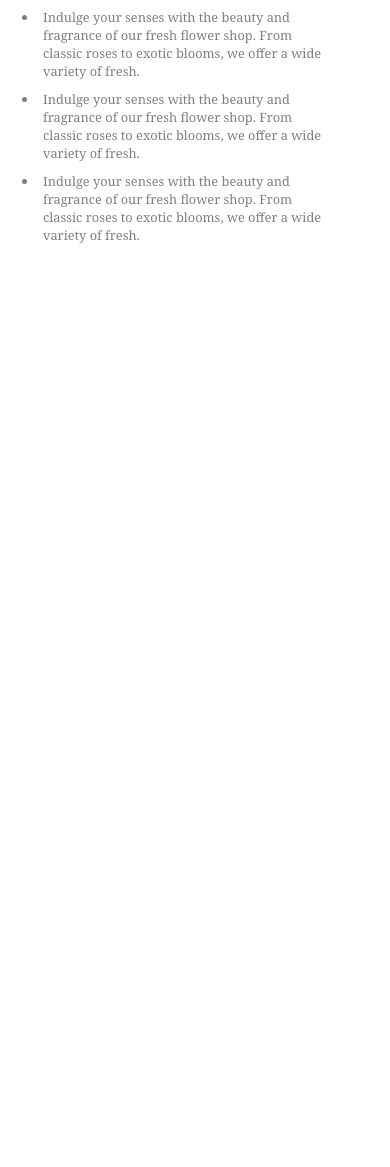
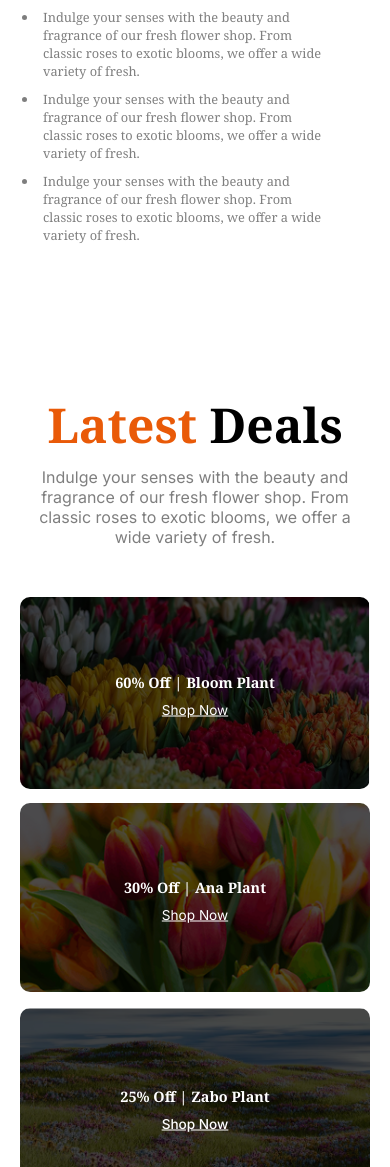
Before and after one commit to argolamrasul01/Responsive-Webpage, a plain HTML site: page index.html in a window 390 px wide. Shown: the part 2773-3940 px from the top of the page. Before the commit the page ends 3022 px from the top, so only its background shows below. Drawn offline with Linux system fonts and the light colour scheme.

Commit message:
made a complete responsive deal card section

```diff
--- a/index.html
+++ b/index.html
@@ -106,6 +106,42 @@
                 </ul>
             </div>
         </section>
+
+        <section class="latest-deal">
+          <div class="latest-text">
+            <h2 class="text-secondary"><span class="col-secondary">Latest </span>Deals</h2>
+            <p class="col-sub">Indulge your senses with the beauty and fragrance of our fresh flower shop. From classic roses to exotic blooms, we offer a wide variety of fresh.</p>
+          </div>
+
+          <div class="latest-img">
+            <div class="card">
+              <div class="deal-card">
+                <img src="assets/deal-bloom.png" alt="Bloom plant" />
+                <div class="text-overlay">
+                  <p class="text-secondary">60% Off | Bloom Plant</p>
+                  <a href="#" class="card-text-shop">Shop Now</a>
+                </div>
+              </div>
+
+              <div class="deal-card card-small">
+                <img src="assets/deal-ana.png" alt="Ana plant" />
+                <div class="text-overlay">
+                  <p class="text-secondary">30% Off | Ana Plant</p>
+                  <a href="#" class="card-text-shop">Shop Now</a>
+                </div>
+              </div>
+            </div>
+
+            <div class="deal-card">
+              <img src="assets/deal-zabo.png" alt="Zabo plant" />
+              <div class="text-overlay-large">
+                <p class="card-text-large text-secondary">25% Off | Zabo Plant</p>
+                <a href="#" class="card-text-shop">Shop Now</a>
+              </div>
+            </div>
+          </div>
+        </section>
+
     </main>
     <footer>
 
--- a/style.css
+++ b/style.css
@@ -75,6 +75,9 @@ img.responsive-image {
 .btn-primary:hover{
     background-color: #8987A1;
 }
+
+
+
 /* Navbar related style */
 .navbar{
     justify-content: space-between;
@@ -179,13 +182,100 @@ img.responsive-image {
     padding: 5px;
 }
 
+.img-flower{
+    position: relative;
+}
+
 .trusted{
-    position: relative;
-    width: 286px;
-    top: -750px;
+    position: absolute;
+    max-width: 286px;
+    top: -150px;
     left: 350px;
     z-index: 1;
 }
+
+/* Card Section */
+
+.latest-img {
+  display: flex;
+  margin-right: 150px;
+  margin-left: 150px;
+}
+
+.latest-text {
+  text-align: center;
+}
+
+.latest-text h2 {
+  font-size: 3rem;
+  font-weight: 700;
+}
+
+.card {
+  margin-right: 28px;
+}
+
+.latest-text p {
+  font-size: 1.2rem;
+  margin: 16px 276px 100px;
+}
+
+.deal-card {
+  position: relative;
+}
+
+.deal-card img {
+  width: 100%;
+  height: auto;
+  filter: brightness(50%);
+  border-radius: 10px;
+}
+
+.card-small {
+  margin-top: 10px;
+}
+
+
+.text-overlay,
+.text-overlay-large {
+  position: absolute;
+  top: 50%;
+  left: 50%;
+  transform: translate(-50%, -50%);
+  color: #FFFFFF;
+  text-align: center;
+  display: flex;
+  flex-direction: column;
+  gap: 10px;
+  z-index: 2;
+}
+
+/* adjust font sizes */
+.text-overlay p{
+  font-size: 1.1rem;
+  font-weight: 700;
+}
+
+.text-overlay a{
+   font-size: 1rem;
+   font-weight: 400;
+}
+
+.card-text-large {
+  font-size: 1.3rem;
+  font-weight: 700;
+}
+
+.card-text-shop {
+  font-size: 1.3rem;
+  font-weight: 500;
+}
+
+.card-text-shop{
+    color: #FFFFFF;
+}
+
+
 
 /* Responsive (USED MEDIA QUERY) */
 
@@ -225,10 +315,10 @@ img.responsive-image {
     }
 
     .container{
-    display: grid;
-    grid-template-columns: repeat(2, 171px);
-    justify-content: space-evenly;
-    gap: 30px 20px;
+        display: grid;
+        grid-template-columns: repeat(2, 171px);
+        justify-content: space-evenly;
+        gap: 30px 20px;
     }
 
     .plant h2, .plant p{
@@ -283,6 +373,50 @@ img.responsive-image {
         font-size: 0.8rem;
     }
 
+    .latest-deal{
+        margin-top: 143px;
+    }
+
+    .latest-img {
+        flex-direction: column;
+        margin: 0 20px;
+    }
+
+  .latest-text p {
+    font-size: 1rem;
+    margin: 10px 20px 50px;
+    }
+
+  .text-overlay p,
+  .text-overlay-large p {
+    font-size: 0.9rem;
+    }
+
+  .text-overlay a,
+  .text-overlay-large a {
+    font-size: 0.85rem;
+  }
+
+  .deal-card img{
+    filter: brightness(30%);
+    -webkit-filter: brightness(30%);
+}
+
+  .card-text-large {
+    font-size: 1rem;
+    }
+
+  .card-text-shop {
+    font-size: 0.9rem;
+  }
+
+  .card-small{
+    margin-bottom: 12px;
+  }
 
 
+  .card {
+    width: 100%;
+    gap: 20px;
+  }
 }
```
